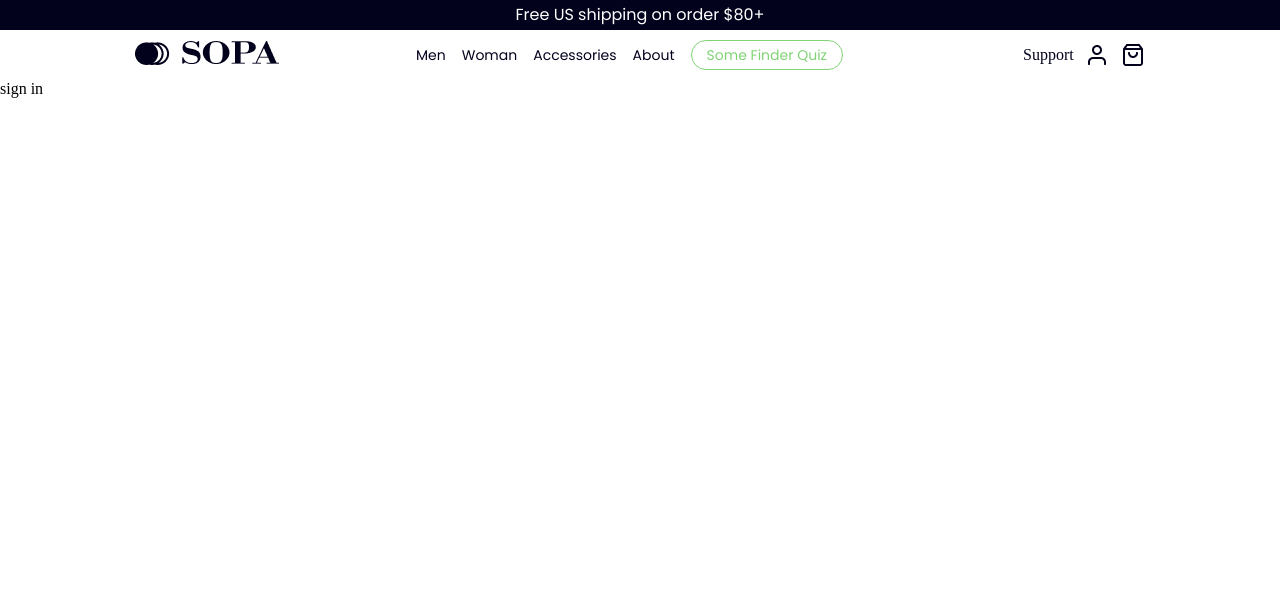
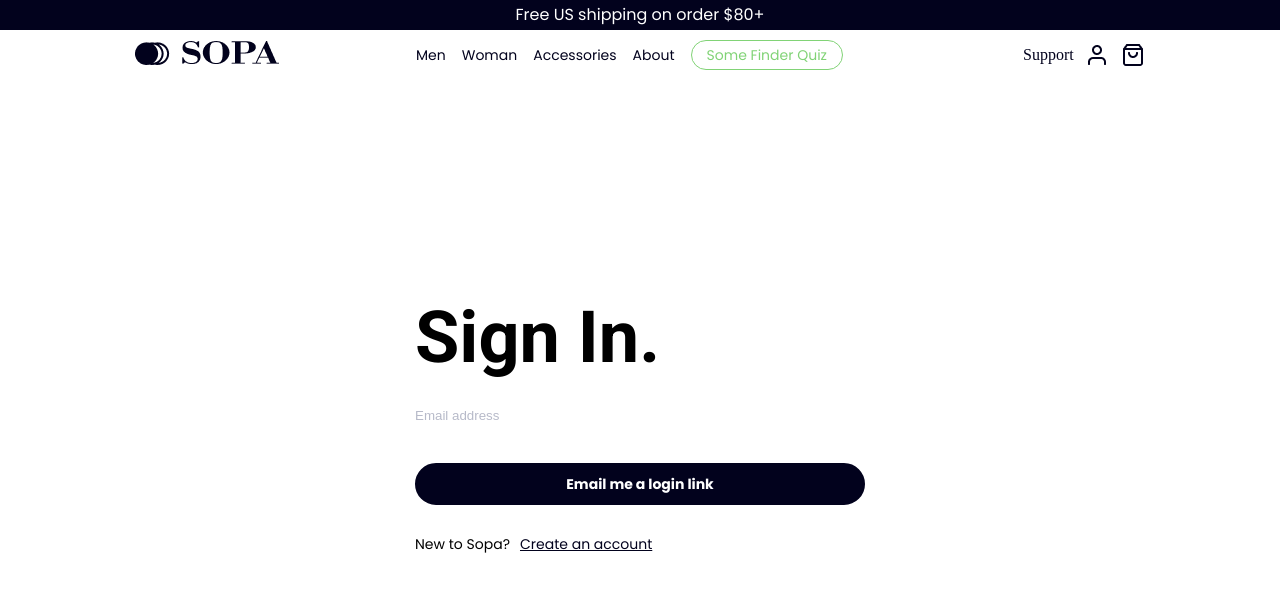
Before and after one commit to devil1321/sopa-shop-next, a Next.js app: page / in a window 1280 px wide. Shown: the top 592 px of the page. Built offline with nearby package versions, Linux system fonts and the light colour scheme; a web font is replaced by a local one.

Commit message:
init sign in

```diff
--- a/components/global/layout-with-footer.component.tsx
+++ b/components/global/layout-with-footer.component.tsx
@@ -11,9 +11,11 @@ interface LayoutProps{
 
 const LayoutWithFooter:React.FC<LayoutProps> = ({className,title,meta,children}) => {
   return (
-    <div className={className}>
+    <div>
       <Nav />
-      {children}
+      <main className={className}>
+        {children}
+      </main>
       <Footer />
     </div>
   )
--- a/components/global/layout.component.tsx
+++ b/components/global/layout.component.tsx
@@ -10,9 +10,11 @@ interface LayoutProps{
 
 const Layout:React.FC<LayoutProps> = ({className,title,meta,children}) => {
   return (
-    <div className={className}>
+    <div>
       <Nav />
-      {children}
+      <main className={className}>
+        {children}
+      </main>
     </div>
   )
 }
--- a/pages/index.tsx
+++ b/pages/index.tsx
@@ -1,9 +1,17 @@
 import { GlobalComponents } from '@/components/global'
-
+import styles from '@/styles/pages/index.module.scss'
+import Link from 'next/link'
 export default function Home() {
   return (
-    <GlobalComponents.LayoutWithFooter className='sign-in' title="Sign In" meta={[]}>
-      sign in
+    <GlobalComponents.LayoutWithFooter className={styles.sign_in} title="Sign In" meta={[]}>
+      <div className={styles.inner_wrapper}>
+        <h1 className="h1">Sign In.</h1>
+        <form action="">
+          <input type="text" placeholder='Email address' />
+          <button className='p4'>Email me a login link</button>
+        </form>
+        <span className='p4'>New to Sopa?<Link href="/sign-up" className='u2'>Create an account</Link></span>
+      </div>
     </GlobalComponents.LayoutWithFooter>
   )
 }
--- a/styles/_mixins.style.scss
+++ b/styles/_mixins.style.scss
@@ -24,3 +24,14 @@
     border:2px solid $black;
     font-weight: bold;
 }
+@mixin normal-button-black{
+    cursor: pointer;
+    margin:10px 0px;
+    width: 150px;
+    padding:10px 20px;
+    color:$white;
+    background-color: $black;
+    border-radius: 25px;
+    border:2px solid $black;
+    font-weight: bold;
+}
--- /dev/null
+++ b/styles/pages/index.module.scss
@@ -0,0 +1,41 @@
+@import '../normalize.style';
+@import '../fonts.style';
+@import '../variables.style';
+@import '../mixins.style';
+
+.sign_in{
+  width:100vw;
+  height:calc(100vh - 80px);
+  @include flex(column,center,center,null);
+}
+
+.inner_wrapper{
+  width: 450px;
+  form{
+    input{
+      margin:30px 0px;
+      border:0px;
+      outline:none;
+      background: transparent;
+      &::placeholder{
+        color:$grey-500;
+      }
+      &:focus,&:active{
+        border:0px;
+        outline:none;
+      }
+    }
+    button{
+      @include normal-button-black;
+      display: block;
+      width: 100%;
+    }
+  }
+  span{
+    display: block;
+    margin:30px 0px;
+    a{
+      margin-left: 10px;
+    }
+  }
+}
```
Also changed, not shown: styles/pages/index.tsx (deleted, +0 -9 lines).
